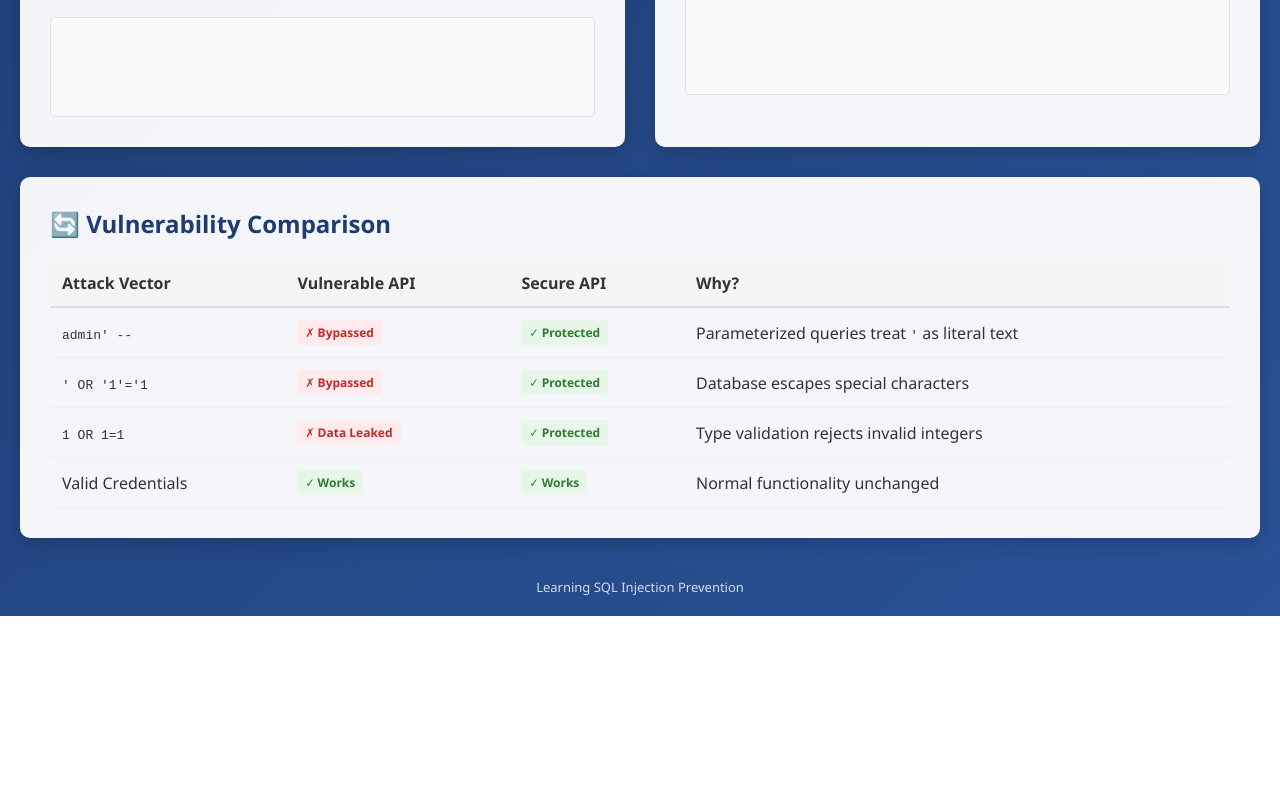
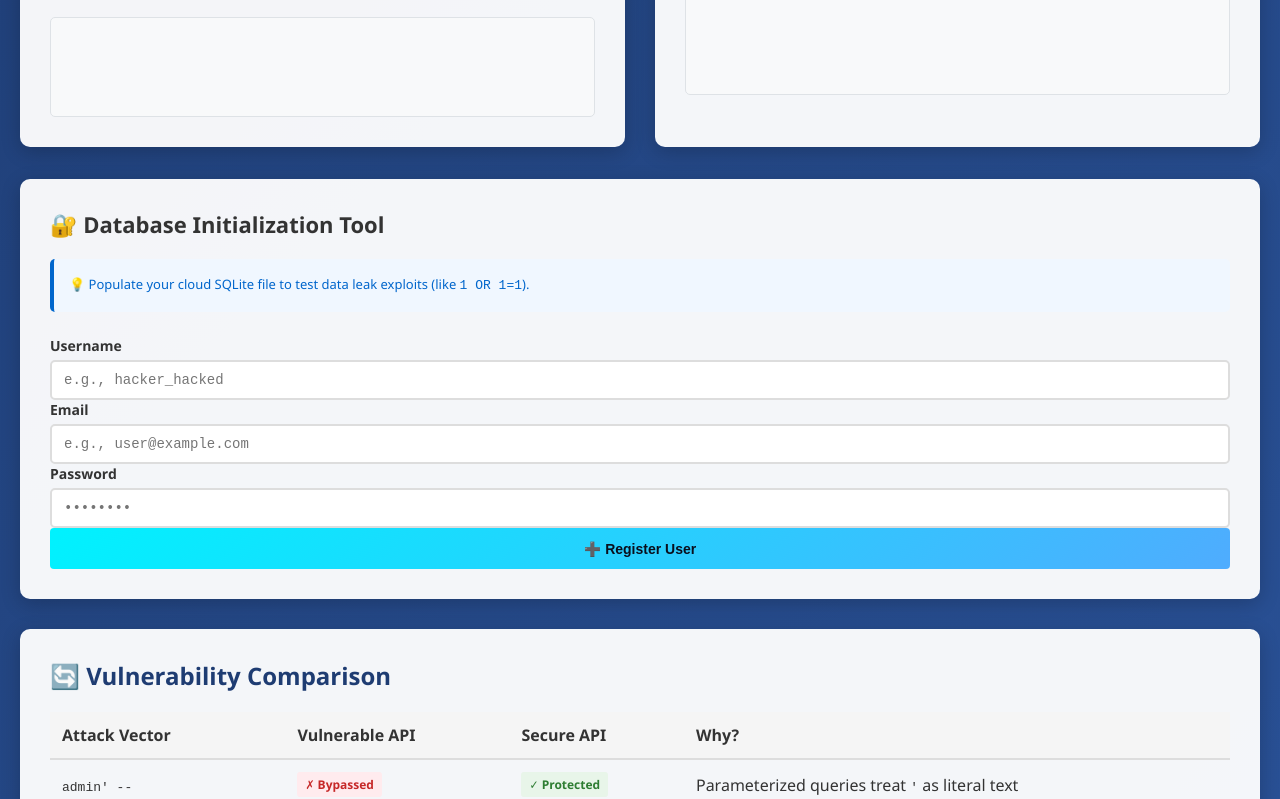
Before and after one commit to josphat-nzyuko/SQLinjection-hackedversion-fixedversion, a plain HTML site: page index.html in a window 1280 px wide. Shown: the part 671-1470 px from the top of the page. Before the commit the page ends 1287 px from the top, so only its background shows below. Drawn offline with Linux system fonts and the light colour scheme; no server answers.

Commit message:
UI: Adding a database initialization panel and JavaScript registration handler

```diff
--- a/frontend.js
+++ b/frontend.js
@@ -224,3 +224,43 @@
         // Checking the APIs on load
         checkAPIs();
         setInterval(checkAPIs, 5000);
+
+        // Register User Functionality
+async function registerUser(event) {
+    event.preventDefault();
+    const username = document.getElementById('reg-username').value;
+    const email = document.getElementById('reg-email').value;
+    const password = document.getElementById('reg-password').value;
+    const resultEl = document.getElementById('reg-result');
+
+    resultEl.style.display = 'block';
+    resultEl.className = 'result-box pending';
+    resultEl.innerHTML = '<div class="loading"></div> Writing to database...';
+
+    try {
+        // We route registrations through the Secure API instance to ensure safety
+        const response = await fetch(`${SECURE_API}/register`, {
+            method: 'POST',
+            headers: {
+                'Content-Type': 'application/json'
+            },
+            body: JSON.stringify({ username, email, password })
+        });
+        const data = await response.json();
+
+        if (data.success) {
+            resultEl.className = 'result-box success';
+            resultEl.innerHTML = `<strong>✓ User Registered successfully!</strong> Created user ID: <code>${data.user_id}</code>. You can now use this account to test logins or run lookups.`;
+            // Clear inputs
+            document.getElementById('reg-username').value = '';
+            document.getElementById('reg-email').value = '';
+            document.getElementById('reg-password').value = '';
+        } else {
+            resultEl.className = 'result-box error';
+            resultEl.innerHTML = `<strong>Registration Failed:</strong> ${data.message}`;
+        }
+    } catch (error) {
+        resultEl.className = 'result-box error';
+        resultEl.innerHTML = `<strong>Error sending data to backend:</strong> ${error.message}`;
+    }
+}
--- a/index.html
+++ b/index.html
@@ -150,6 +150,36 @@
             </div>
         </div>
 
+        <div class="panel system-setup" style="margin-top: 2rem; max-width: 100%;">
+            <h2>🔐 Database Initialization Tool</h2>
+            <div class="explanation" style="margin-bottom: 1.5rem;">
+                💡 Populate your cloud SQLite file to test data leak exploits (like <code>1 OR 1=1</code>).
+            </div>
+
+            <form onsubmit="registerUser(event)" style="display: grid; grid-template-columns: repeat(auto-fit, minmax(200px, 1fr)) gap(1rem); align-items: end;">
+                <div class="form-group" style="margin-bottom: 0;">
+                    <label>Username</label>
+                    <input type="text" id="reg-username" placeholder="e.g., hacker_hacked" required style="width: 100%;">
+                </div>
+                <div class="form-group" style="margin-bottom: 0;">
+                    <label>Email</label>
+                    <input type="email" id="reg-email" placeholder="e.g., user@example.com" required style="width: 100%;">
+                </div>
+                <div class="form-group" style="margin-bottom: 0;">
+                    <label>Password</label>
+                    <input type="password" id="reg-password" placeholder="••••••••" required style="width: 100%;">
+                </div>
+                <div>
+                    <button type="submit" class="attack-btn" style="background: linear-gradient(135deg, #00f2fe 0%, #4facfe 100%); color: #0a0f1d; border: none; font-weight: bold; padding: 0.8rem 1.5rem; border-radius: 4px; cursor: pointer; width: 100%;">
+                        ➕ Register User
+                    </button>
+                </div>
+            </form>
+            <div id="reg-result" class="result-box" style="margin-top: 1.5rem; display: none;"></div>
+        </div>
+
+
+
         <!-- COMPARISON TABLE -->
         <div class="comparison">
             <h2>🔄 Vulnerability Comparison</h2>
```
